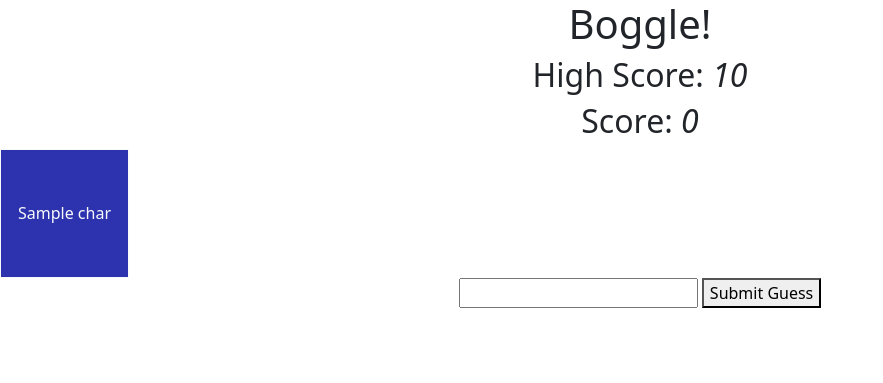
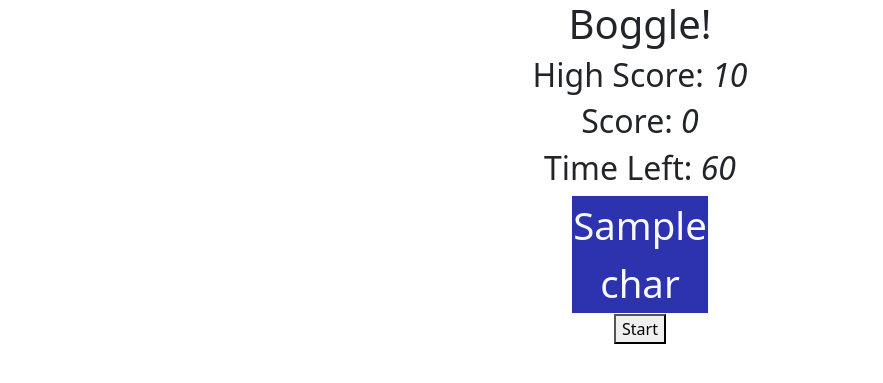
Before and after one commit to TheLordZee/boggle, a Python web app: template templates/game.html in a window 1280 px wide. Shown: the top 383 px of the page, without its empty margins (0-883 px from the left). Run offline with Jinja, Linux system fonts and the light colour scheme; the template is opened without the code that fills it: most values are stand-ins (such as "Sample title", 1, 10 or a date in 2020).

Commit message:
Game works

```diff
--- a/requirements.txt
+++ b/requirements.txt
@@ -0,0 +1,5 @@
+certifi==2020.12.5
+chardet==4.0.0
+idna==2.10
+requests==2.25.1
+urllib3==1.26.4
--- a/static/app.css
+++ b/static/app.css
@@ -1,5 +1,49 @@
 #game td {
-	width: 16vh;
-	height: 16vh;
+	width: 10vh;
+	height: 10vh;
 	background-color: #2d32af;
 }
+
+#game div {
+	font-size: 3vw;
+}
+
+#board {
+	display: flex;
+	align-items: center;
+	justify-content: center;
+}
+
+#form {
+	display: none;
+	padding-top: 2%;
+	padding-bottom: 5%;
+}
+
+#endgame {
+	height: 120%;
+	display: none;
+	position: absolute;
+	background-color: rgba(1, 25, 75, 0.75);
+	top: 0;
+	bottom: 0;
+	left: 0;
+	right: 0;
+	flex-direction: column;
+	align-items: center;
+	color: white;
+	justify-content: space-around;
+}
+
+#endgame h2 {
+	font-size: 20vw;
+}
+
+#new-high {
+	display: none;
+}
+
+#message {
+	margin-left: 10%;
+	font-size: 2vw;
+}
--- a/static/game.js
+++ b/static/game.js
@@ -1,12 +1,86 @@
+let currGame;
+
+$('#start-game').on('click', function () {
+    currGame = new Game();
+    $('#start-game')[0].style.display = 'none'
+    $('#form')[0].style.display = 'flex'
+})
+
 
 $('#form').on('submit', async function (e) {
     e.preventDefault();
     const guess = e.target.elements[0].value;
-    const valid = await check_guess(guess)
-    console.log(valid)
+    await check_guess(guess)
+    $('#guess')[0].value = ''
 });
 
-async function check_guess(guess) {
-    const checked = await axios.get(`/guess?guess=${guess}`)
-    return checked
+$('#new-btn').on('click', function () {
+    location.reload()
+})
+
+let time = 60;
+class Game{
+    constructor(){
+        this.score =0;
+        this.countdown = setInterval(function () {
+
+            if (time > 0) {
+                time--;
+                $('#time')[0].innerText = time
+            }
+            if (time === 0) {
+                currGame.endgame()
+            }
+        }, 1000);
+    }
+
+    async check_guess(guess) {
+        const checked = await axios.get(`/guess?guess=$ {guess}`)
+        const is_found = checked.data['found']
+        const is_checked = checked.data['on_board']
+        this.displayMessage(is_checked, is_found)
+        if ( is_found === false && is_checked === "ok") {
+            score++;
+            console.log("Found new word")
+            await axios({
+                url: 'http://127.0.0.1:5000/found',
+                method: 'POST',
+                data: { guess }
+            })
+            $('#score')[0].innerText = score
+        }
+        num = 0
+    }
+
+    displayMessage(status, found) {
+        if (found) {
+            $('#message')[0].innerText = 'Already Found Word'
+            return;
+        }
+        switch (status) {
+            case 'ok':
+                $('#message')[0].innerText = 'Found New     Word'
+                break;
+            case 'not-on-board':
+                $('#message')[0].innerText = "Word Not  On Board"
+                break;
+            case 'not-word':
+                $('#message')[0].innerText = 'Not A Word'
+                break;
+        }
+    }
+
+    async endgame() {
+        clearInterval(this.countdown)
+        console.log('GAME OVER!')
+        $('#form-btn')[0].disabled = true;
+        $('#endgame')[0].style.display = 'flex'
+        const getHigh = await axios.get(`/end-game? score=${this.score}`)
+        const highScore = getHigh.data.high_score
+        $('#end-score')[0].innerText = this.score
+        $('#end-high')[0].innerText = highScore
+        if (this.score === highScore) {
+            $('#new-high')[0].style.display = 'flex'
+        }
+    }
 }
--- a/templates/base.html
+++ b/templates/base.html
@@ -12,9 +12,9 @@
 <body>
     <h1 class="text-center">Boggle!</h1>
     <script src="https://unpkg.com/jquery"></script>
+    <script src="https://unpkg.com/axios/dist/axios.js"></script>
+    <script src="https://unpkg.com/lodash"></script>
     {% block content %}
     {% endblock %}
-    <script src="https://unpkg.com/axios/dist/axios.js"></script>
-    <script src="https://unpkg.com/lodash"></script>
 </body>
 </html>
--- a/templates/game.html
+++ b/templates/game.html
@@ -5,24 +5,41 @@ Boggle!
 {% endblock %}
 
 {% block content %}
-<div id="container">
-    <h2 class="text-center"> High Score: <i id="high-score">{{high_score}}</i></h2>
-    <h2 class="text-center">Score: <i id="score">0</i></h2>
+<div id="container" class="container text-center">
+    <h2> High Score: <i id="high-score">{{high_score}}</i></h2>
+    <h2>Score: <i id="score">0</i></h2>
+    <h2>Time Left: <i id="time">60</i></h2>
+    <div id="board">
         <table id="game">
             <tbody>{% for row in board %}
                 <tr>{% for char in row %}
                     <td class = "border border-light">
-                    <div class = "text-center align-items-center justify-content-center text-light">{{char}}</div>
+                        <div class = "text-center   align-items-center    justify-content-center     text-light">{{char}}</div>
                     </td>{% endfor %}
                 </tr>{% endfor %}
             </tbody>
         </table>
     </div>
+</div>
 
-<div id="form" class="text-center">
-    <form id="guess-form">
-        <input type="text">
-        <button>Submit Guess</button>
+<div id="message" class="container text-center"></div>
+
+<div id="endgame" class="container text-center justify-content-center">
+    <h2>Game Over!</h2>
+    <h3>Your Score: <i id="end-score"></i></h3>
+    <h3>High Score: <i id="end-high"></i></h3>
+    <h3 id="new-high">Congrats! You got a new high score!</h3>
+    <button id="new-btn">New Game!</button>
+</div>
+
+<div class="container text-center">
+    <button id="start-game">Start</button>
+</div>
+
+<div id="form" class="container justify-content-center text-center">
+    <form method='POST' id="guess-form">
+        <input type="text" id='guess'>
+        <button id="form-btn">Submit Guess</button>
     </form>
 </div>
 
```
Also changed, not shown: app.py (+38 -1 lines). Lines whose indentation alone changed are shown as unchanged.
